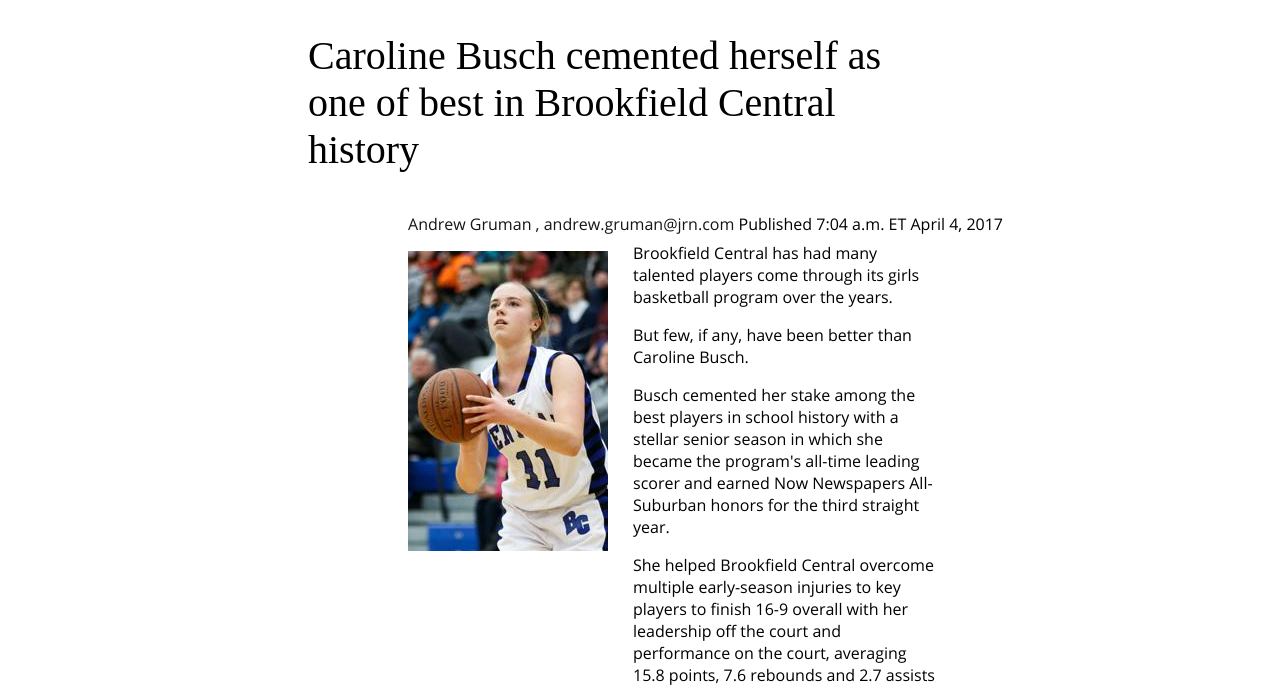
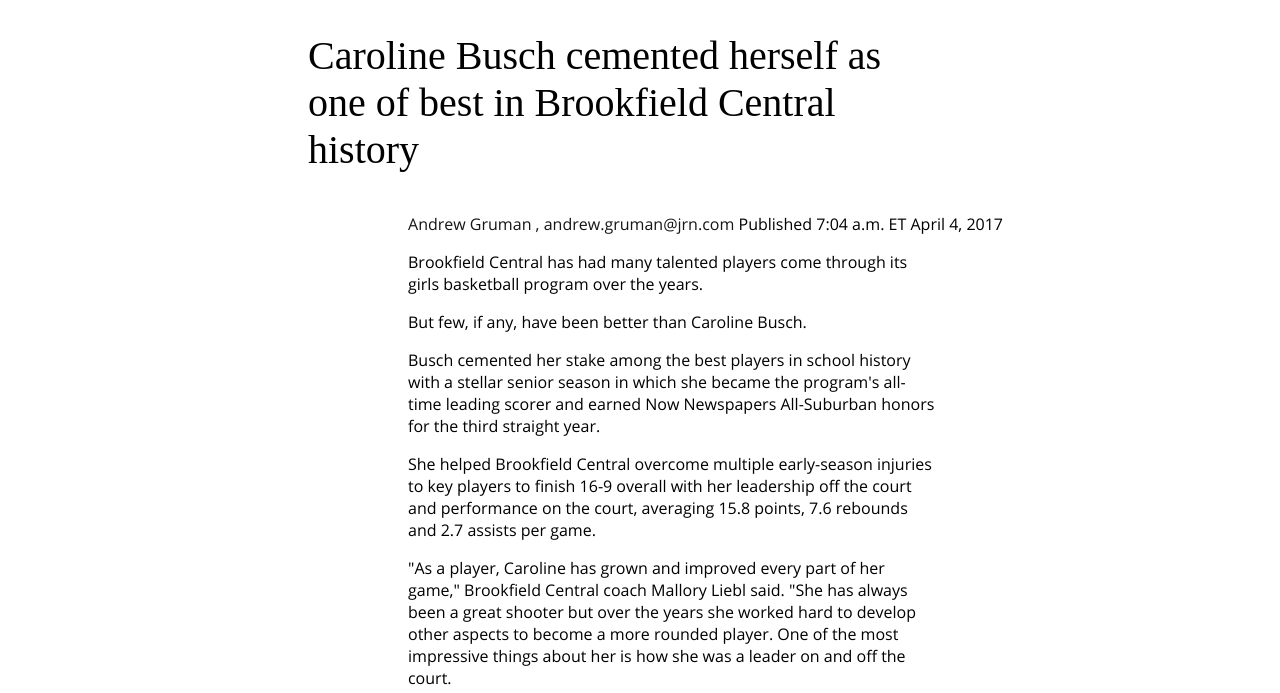
Before and after one commit to morganorcholski/bfegnow, a plain HTML site: page basketball/index.html in a window 1280 px wide. Shown: the part 80-773 px from the top of the page. Drawn offline with Linux system fonts and the light colour scheme; files whose address does not match are found by name; a web font is replaced by a local one.

Commit message:
Update index.html

```diff
--- a/basketball/index.html
+++ b/basketball/index.html
@@ -53,16 +53,15 @@
 					<p><span id="name"> Andrew Gruman , andrew.gruman@jrn.com </span> Published 7:04 a.m. ET April 4, 2017 </p>
 				</div>
 				<div id="story">
-					<p id="img1"> <img src="images/caroline.jpg"></p>
-					<p class="p1"> Brookfield Central has had many talented players come through its girls basketball program over the years. </p>
+					<p> Brookfield Central has had many talented players come through its girls basketball program over the years. </p>
 
-					<p class="p2"> But few, if any, have been better than Caroline Busch. </p>
+					<p> But few, if any, have been better than Caroline Busch. </p>
 
-					<p class="p2"> Busch cemented her stake among the best players in school history with a stellar senior season in which she became the program's all-time leading scorer and earned Now Newspapers All-Suburban honors for the third straight year. </p>
+					<p> Busch cemented her stake among the best players in school history with a stellar senior season in which she became the program's all-time leading scorer and earned Now Newspapers All-Suburban honors for the third straight year. </p>
 
-					<p class="p2"> She helped Brookfield Central overcome multiple early-season injuries to key players to finish 16-9 overall with her leadership off the court and performance on the court, averaging 15.8 points, 7.6 rebounds and 2.7 assists per game. </p>
+					<p> She helped Brookfield Central overcome multiple early-season injuries to key players to finish 16-9 overall with her leadership off the court and performance on the court, averaging 15.8 points, 7.6 rebounds and 2.7 assists per game. </p>
 
-					<p class="p3"> "As a player, Caroline has grown and improved every part of her game," Brookfield Central coach Mallory Liebl said. "She has always been a great shooter but over the years she worked hard to develop other aspects to become a more rounded player. One of the most impressive things about her is how she was a leader on and off the court. </p>
+					<p> "As a player, Caroline has grown and improved every part of her game," Brookfield Central coach Mallory Liebl said. "She has always been a great shooter but over the years she worked hard to develop other aspects to become a more rounded player. One of the most impressive things about her is how she was a leader on and off the court. </p>
 
 					<p > "She's a player who didn't care about her own stats but cared about the team first and what she could do to help her teammates be better," Liebl said. "Caroline has made a huge impact on Brookfield Central girls basketball. She will be remembered as one of the best to play in our program." </p>
 
```
